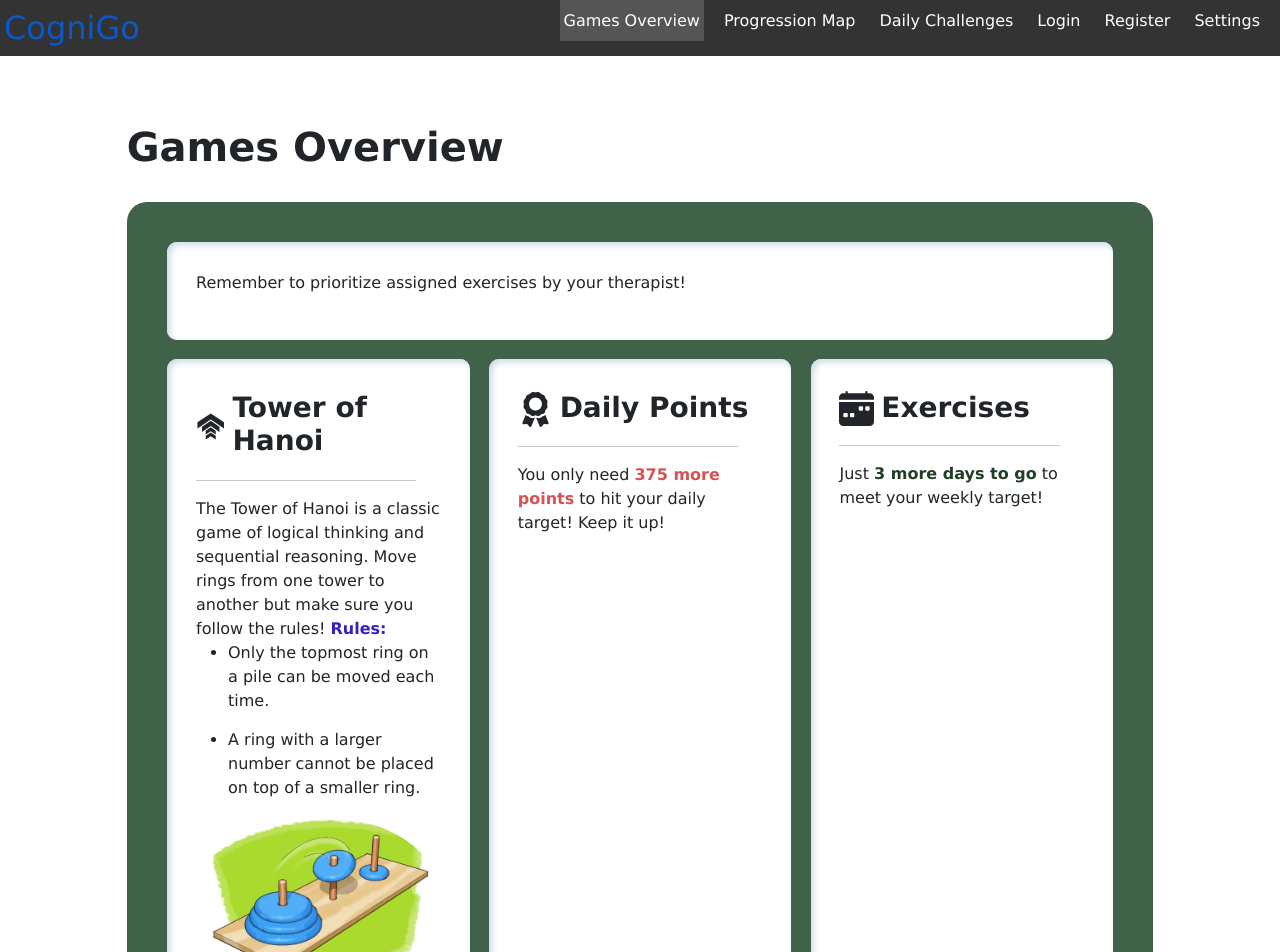
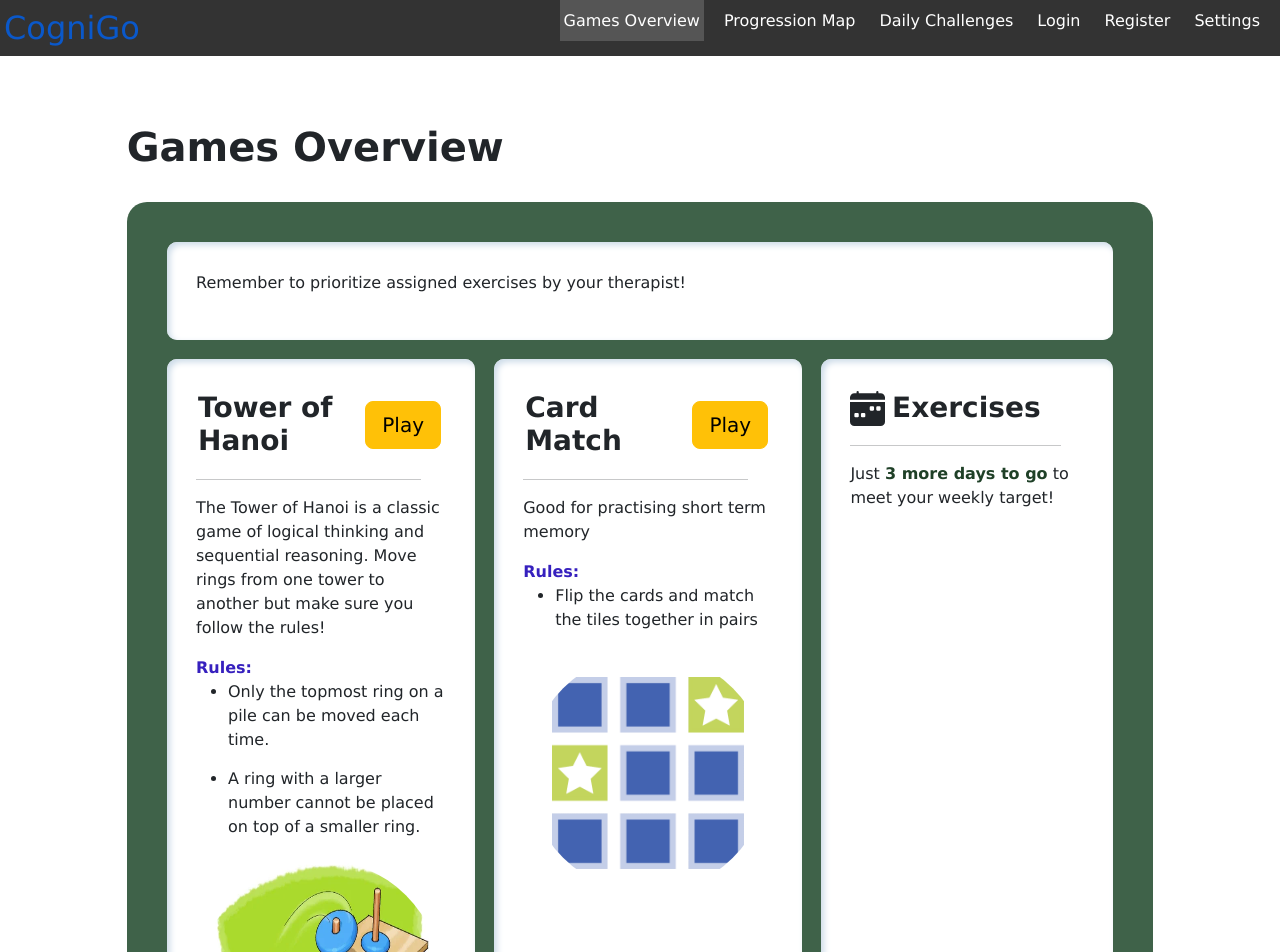
Before and after one commit to chloehylaw/cognigo, a React (Create React App) app: page /games in a window 1280 px wide. Shown: the top 952 px of the page. Built offline with nearby package versions, Linux system fonts and the light colour scheme.

Commit message:
implemented card memory match game

```diff
--- a/package.json
+++ b/package.json
@@ -13,6 +13,7 @@
     "firebase": "^9.19.1",
     "react": "^18.2.0",
     "react-bootstrap": "^2.7.4",
+    "react-card-memory-game": "^1.1.5",
     "react-dom": "^18.2.0",
     "react-icons": "^4.8.0",
     "react-router-dom": "^6.10.0",
--- a/src/App.js
+++ b/src/App.js
@@ -2,7 +2,7 @@ import React from 'react';
 import Navbar from "./components/Navbar";
 import "./styles.css";
 import Home from "./pages/Home";
-import {Route, Routes} from "react-router-dom";
+import { Route, Routes } from "react-router-dom";
 import GamesOverview from "./pages/GamesOverview";
 import ProgressionMap from "./pages/ProgressionMap";
 import DailyChallenges from "./pages/DailyChallenges";
@@ -11,22 +11,24 @@ import Register from "./pages/Register";
 import Settings from "./pages/Settings";
 import TowerOfHanoi from './pages/TowerOfHanoi/TowerOfHanoi';
 import HanoiStartScreen from './pages/TowerOfHanoi/HanoiStartScreen';
+import CardMemory from "./pages/CardMemory";
 
 function App() {
     return (
         <>
-            <Navbar/>
+            <Navbar />
             <div className="container">
                 <Routes>
-                    <Route path="/" element={<Home/>}/>
-                    <Route path="/games" element={<GamesOverview/>}/>
-                    <Route path="/progression" element={<ProgressionMap/>}/>
-                    <Route path="/challenges" element={<DailyChallenges/>}/>
-                    <Route path="/login" element={<Login/>}/>
-                    <Route path="/register" element={<Register/>}/>
-                    <Route path="/settings" element={<Settings/>}/>
-                    <Route path="/games/hanoi/go" element={<TowerOfHanoi/>}/>
-                    <Route path="/games/hanoi" element={<HanoiStartScreen/>}/>
+                    <Route path="/" element={<Home />} />
+                    <Route path="/games" element={<GamesOverview />} />
+                    <Route path="/progression" element={<ProgressionMap />} />
+                    <Route path="/challenges" element={<DailyChallenges />} />
+                    <Route path="/login" element={<Login />} />
+                    <Route path="/register" element={<Register />} />
+                    <Route path="/settings" element={<Settings />} />
+                    <Route path="/games/hanoi/go" element={<TowerOfHanoi />} />
+                    <Route path="/games/hanoi" element={<HanoiStartScreen />} />
+                    <Route path="/games/card-memory/go" element={<CardMemory />} />
                 </Routes>
             </div>
         </>
--- /dev/null
+++ b/src/pages/CardMemory.js
@@ -0,0 +1,72 @@
+import MemoryGame from 'react-card-memory-game';
+import React, { useState } from 'react';
+import { Button } from 'react-bootstrap';
+
+function CardMemory() {
+    const [showUnsuccessful, setShowUnsuccessful] = useState(undefined);
+    const [countUnsuccessful, setCountUnsuccessful] = useState(0);
+    const [gridNumber, setGridNumber] = useState(0);
+    const [gameFinished, setGameFinished] = useState(false);
+
+    const styles = {
+        container: { padding: 20, textAlign: 'center', color: 'black' },
+        chooseContainer: { padding: 20, fontSize: "1.5rem" },
+        chooseGridButton: { padding: 20, border: "1px solid white", cursor: "pointer" }
+    }
+
+    return (
+        <div style={styles.container}>
+            <h1>Card Memory Game</h1>
+            {!gridNumber && (
+                <>
+                    <h2>
+                        Choose grid size:
+                    </h2>
+                    <div style={styles.chooseContainer}>
+                        <span onClick={() => setGridNumber(4)} style={styles.chooseGridButton}>4x4</span>
+                        <span onClick={() => setGridNumber(5)} style={styles.chooseGridButton}>4x5</span>
+                        <span onClick={() => setGridNumber(6)} style={styles.chooseGridButton}>4x6</span>
+                    </div>
+                </>
+            )}
+            {(gridNumber > 0 && !showUnsuccessful) && (
+                <div>
+                    <h2>
+                        Show unsuccessful attempts?
+                    </h2>
+                    <div style={styles.chooseContainer}>
+                        <span onClick={() => setShowUnsuccessful('yes')} style={styles.chooseGridButton}>Yes</span>
+                        <span onClick={() => setShowUnsuccessful('no')} style={styles.chooseGridButton}>No</span>
+                    </div>
+                </div>
+            )}
+            {showUnsuccessful === 'yes' && (
+                <div>
+                    unsuccessful attempts: {countUnsuccessful}
+                </div>
+            )}
+            {gridNumber > 0 && showUnsuccessful && (
+                <MemoryGame
+                    holeCardsColor={"orange"}
+                    foundCardsColor={"yellow"}
+                    gridNumber={gridNumber}
+                    gameFinished={() => setGameFinished(true)}
+                    notFoundPair={() => {
+                        if (showUnsuccessful) {
+                            setTimeout(() => {
+                                setCountUnsuccessful(prev => prev + 1)
+                            }, 200)
+                        }
+                    }}
+                />
+            )}
+            {gameFinished && (
+                <div>
+                    <h1>Victory!</h1>
+                    <Button href="/games/card-memory/go" variant="warning">Play again</Button>
+                </div>
+            )}
+        </div>
+    );
+}
+export default CardMemory;
--- a/src/pages/GamesOverview.js
+++ b/src/pages/GamesOverview.js
@@ -9,6 +9,8 @@ import { MdWaterDrop, MdAddCircle } from 'react-icons/md';
 import { TbStethoscope } from 'react-icons/tb';
 
 import imgTowerofhanoi from '../images/imgTowerofhanoi.webp';
+import imgCardMemory from '../images/imgCardMemory.png';
+
 
 
 
@@ -27,11 +29,15 @@ export default function GamesOverview() {
                 <Row>
                     <Col className="dashSection">
                         <div className="dashSectionHeader" style={{ textAlign: "left" }}>
-                            <GiUpgrade className='icon' /><span><h3 className='sectionHeader'><strong>Tower of Hanoi</strong></h3></span>
+                            <span><h3 className='sectionHeader'><strong>Tower of Hanoi</strong></h3></span>
+                            <Button href="/games/hanoi" variant="warning" size="lg" style={{ margin: "5px" }}>Play</Button>
                         </div>
                         <hr style={{ width: "90%" }} />
                         <p style={{ textAlign: "left" }}>The Tower of Hanoi is a classic game of logical thinking and sequential reasoning.
-                            Move rings from one tower to another but make sure you follow the rules! <strong style={{ color: "#3620BE" }}>Rules:</strong>
+                            Move rings from one tower to another but make sure you follow the rules!
+                        </p>
+                        <p style={{ textAlign: "left" }}>
+                            <strong style={{ color: "#3620BE" }}>Rules:</strong>
                             <ul>
                                 <li>
                                     Only the topmost ring on a pile can be moved each time.
@@ -41,18 +47,31 @@ export default function GamesOverview() {
                                 </li>
                             </ul>
                         </p>
-                        <div style={{ flex: "1 0 5%" }}>
+                        <div class="gamePreviewImg">
                             <img src={imgTowerofhanoi} alt="towerofhanoi" />
                         </div>
-                        <Button href="/games/hanoi/go" variant="warning" size="lg" style={{ margin: "5px" }}>Play</Button>
                     </Col>
                     <Col className="dashSection">
                         <div className="dashSectionHeader" style={{ textAlign: "left" }}>
-                            <FaAward className='icon' /><span><h3 className='sectionHeader'><strong>Daily Points</strong></h3></span>
+                            <span><h3 className='sectionHeader'><strong>Card Match</strong></h3></span>
+                            <Button href="/games/card-memory/go" variant="warning" size="lg" style={{ margin: "5px" }}>Play</Button>
                         </div>
                         <hr style={{ width: "90%" }} />
-                        <p style={{ textAlign: "left" }}>You only need <strong style={{ color: "#D65354" }}>375 more points</strong> to hit your daily target! Keep it up!</p>
+                        <p style={{ textAlign: "left" }}>Good for practising short term memory</p>
+                        <p style={{ textAlign: "left" }}>
+                            <strong style={{ color: "#3620BE" }}>Rules:</strong>
+                            <ul>
+                                <li>
+                                    Flip the cards and match the tiles together in pairs
+                                </li>
+                            </ul>
+                        </p>
+
+                        <div class="gamePreviewImg">
+                            <img src={imgCardMemory} alt="imgCardMemory" />
+                        </div>
                     </Col>
+
                     <Col className="dashSection">
                         <div className="dashSectionHeader" style={{ textAlign: "left" }}>
                             <BsFillCalendarWeekFill className='icon' /><span><h3 className='sectionHeader'><strong>Exercises</strong></h3></span>
--- a/src/pages/games-overview.css
+++ b/src/pages/games-overview.css
@@ -12,6 +12,13 @@ h1 {
 img {
     width: 100%;
     border-radius: 50%;
+}
+
+.gamePreviewImg img{
+    width: 250px;
+    height: 250px;
+    padding: 5px;
+    border-radius: none;
 }
 
 .gridContainerDiv {
```
Also changed, not shown: src/images/imgCardMemory.png (added), 1 other file (tests, documents, lock files or other folders).
